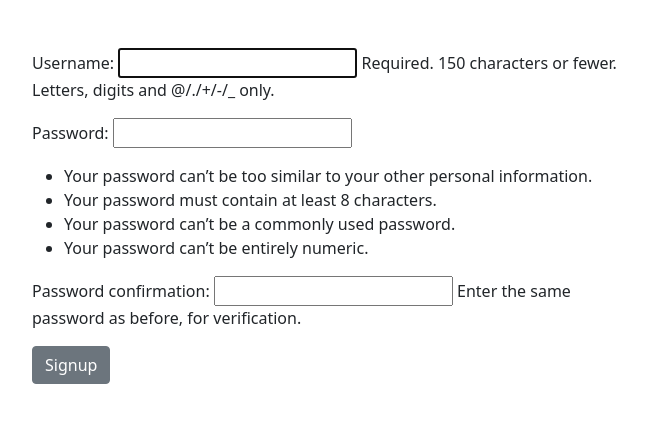
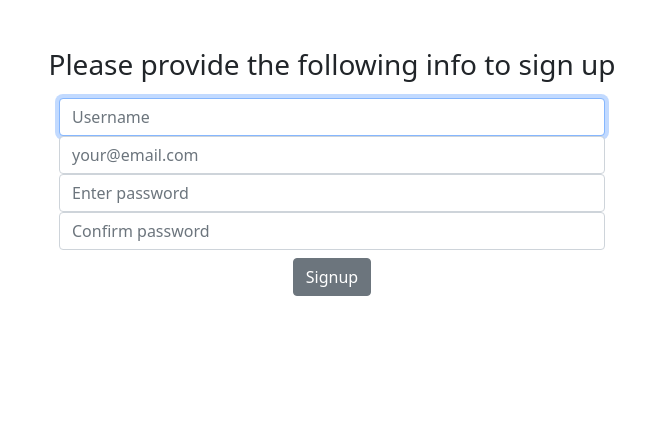
Before and after one commit to AndyDem/smarttasks-project, a Django app: page /signup in a window 1280 px wide. Shown: the part 62-485 px from the top of the page, without its empty margins (308-954 px from the left). Run offline with Django 4.2, Linux system fonts and the light colour scheme.

Commit message:
adds custom user creation form, changes signup and login templates and views

```diff
--- a/users/forms.py
+++ b/users/forms.py
@@ -1,5 +1,39 @@
 from django import forms
-from django.contrib.auth.forms import AuthenticationForm
+from django.contrib.auth.forms import AuthenticationForm, UserCreationForm
+from django.contrib.auth.models import User
+
+
+class CustomUserCreationForm(UserCreationForm):
+    password1 = forms.CharField(
+        widget=forms.PasswordInput(attrs={
+            'autocomplete': 'new-password',
+            'class': 'form-control',
+            'placeholder': 'Enter password'}),
+        strip=False,
+    )
+    password2 = forms.CharField(
+        widget=forms.PasswordInput(attrs={
+            'autocomplete': 'new-password',
+            'class': 'form-control',
+            'placeholder': 'Confirm password'}),
+        strip=False,
+    )
+
+    class Meta:
+        model = User
+        fields = ('username', 'email', 'password1', 'password2')
+        widgets = {
+            'username': forms.TextInput(attrs={
+                'autofocus': True,
+                'class': 'form-control',
+                'placeholder': 'Username'}
+            ),
+            'email': forms.EmailInput(attrs={
+                'required': True,
+                'class': 'form-control',
+                'placeholder': 'your@email.com'
+            })
+        }
 
 
 class CustomAuthenicationForm(AuthenticationForm):
--- a/users/templates/users/signup.html
+++ b/users/templates/users/signup.html
@@ -1,9 +1,25 @@
 {% extends "base.html" %}
 
 {% block body %}
-    <form method='post' style='text-align: left; margin: 0 auto; width: 600px;'>
-        {% csrf_token %}
-        {{form.as_p}}
-        <input class='btn btn-secondary' type='submit' name='Submit' value="Signup">
-    </form>
+<h3 class="mb-3 fw-normal">Please provide the following info to sign up</h3>
+<div class="row row-cols-2 justify-content-center">
+    <div class="col">
+        <form method='post'>
+            {% csrf_token %}
+            {% for field in form %}
+                {{ field }}
+            {% endfor %}
+            <input type='submit' class="btn btn-secondary mt-2" value="Signup">
+        </form>
+    </div>
+</div>
+{% if form.errors %}
+    <div class="alert alert-danger mt-2">
+        {% for field in form %}
+            {% for error in field.errors %}
+                <h6 class="fw-normal">{{ error }}</h6>
+            {% endfor %}
+        {% endfor %}
+    </div>
+{% endif %}
 {% endblock %}
--- a/users/views.py
+++ b/users/views.py
@@ -2,8 +2,7 @@ from datetime import datetime
 from django.shortcuts import redirect
 from django.views.generic import TemplateView, CreateView
 from django.contrib.auth.views import LoginView, LogoutView
-from django.contrib.auth.forms import UserCreationForm
-from users.forms import CustomAuthenicationForm
+from users.forms import CustomAuthenicationForm, CustomUserCreationForm
 
 
 class HomeView(TemplateView):
@@ -12,7 +11,7 @@ class HomeView(TemplateView):
 
 
 class SignupView(CreateView):
-    form_class = UserCreationForm
+    form_class = CustomUserCreationForm
     template_name = 'users/signup.html'
     success_url = '/smart/tasks'
 
```
Also changed, not shown: users/templates/users/login.html (+6 -6 lines), README.md.
